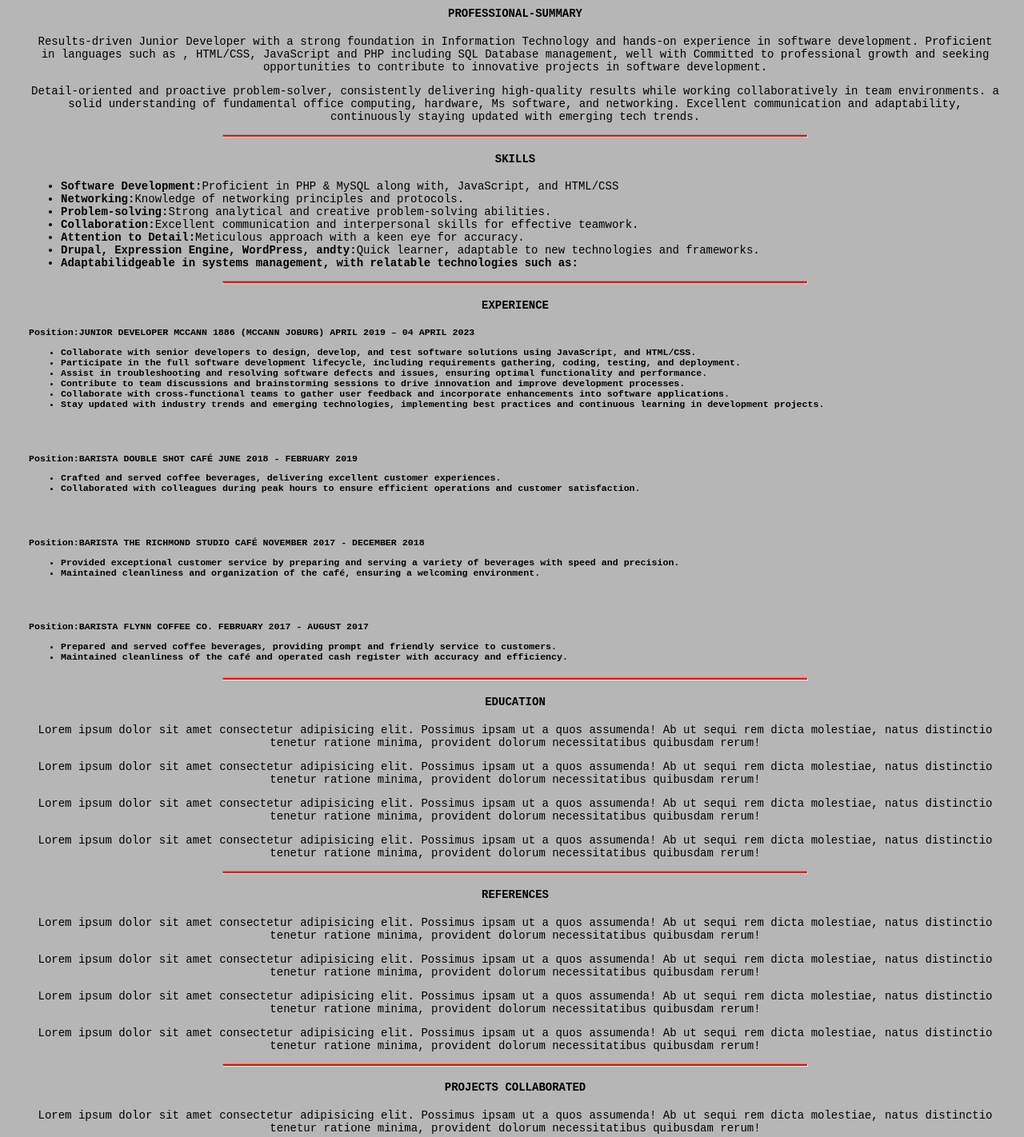
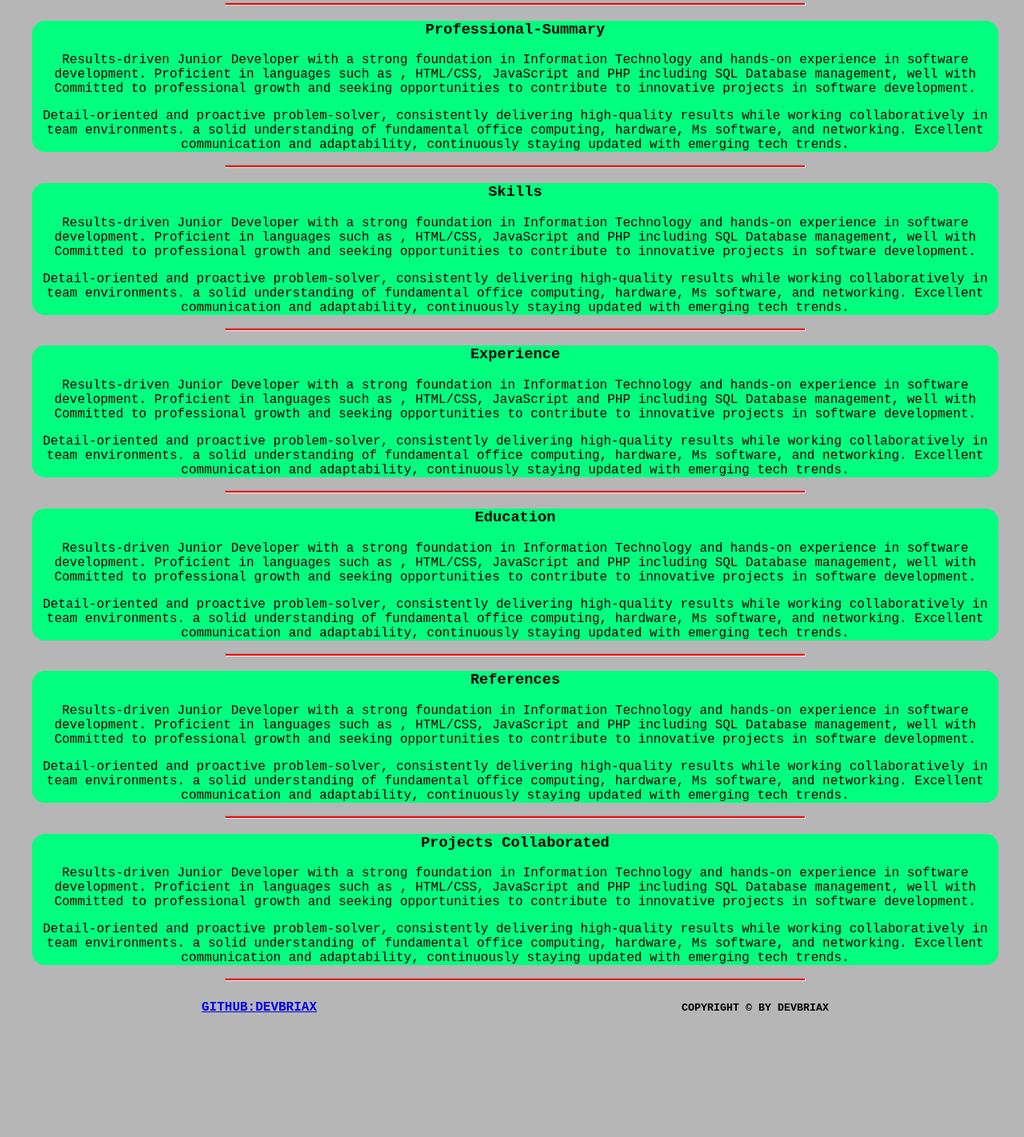
Before and after one commit to Devbriax/resume-cv, a plain HTML site: page Resume.html in a window 1280 px wide. Shown: the part 80-1502 px from the top of the page at 80% size. After the commit the page ends 1365 px from the top, so only its background shows below. Drawn offline with Linux system fonts and the light colour scheme.

Commit message:
Updates implemented on the Resume webpage.
Signed-off-by: Brian Mabaso <mbazolethu631@gmail.com>

```diff
--- a/Resume.html
+++ b/Resume.html
@@ -1,34 +1,39 @@
 <!DOCTYPE html>
 <html lang="en">
+
   <head>
     <meta charset="UTF-8">
     <meta name="viewport" content="width=device-width, initial-scale=1.0">
     <title>Resume | BJL</title>
     <link type="text/css" rel="stylesheet" href="assets/css/styles.css">
   </head>
+
   <body>
     <div id="container">
       <!--- Title Section --->
-      <header class="main-heading">
-        <h3>Brian Mabaso</h3>
-        <h3>Junior Web Developer</h3>
-        <h3>Email: mbrianlethu@gmail.com</h3>
-        <h3>Phone: 066 217 4026</h3>
+      <header class="main-heading"> <!-- Consider making them hover -->
+        <h2>Brian Mabaso</h2>
+        <h2>Junior Web Developer</h2>
+        <h2>Email: mbrianlethu@gmail.com</h2>
+        <h2>Phone: 066 217 4026</h2>
       </header>
       <!--- End Title Section --->
 
       <!-- Main-Content -->
       <section class="main-content">
-        <div id="prof">
+        <div id="article-section">
           <hr />
-
-          <h4>Professional-Summary</h4>
+          <article>
+            <h3>Professional-Summary</h3>
             <p>
-            Results-driven Junior Developer with a strong foundation in Information Technology and hands-on experience in
+              Results-driven Junior Developer with a strong foundation in Information Technology and hands-on experience
+              in
               software
-            development. Proficient in languages such as , HTML/CSS, JavaScript and PHP including SQL Database management,
+              development. Proficient in languages such as , HTML/CSS, JavaScript and PHP including SQL Database
+              management,
               well with
-            Committed to professional growth and seeking opportunities to contribute to innovative projects in software
+              Committed to professional growth and seeking opportunities to contribute to innovative projects in
+              software
               development.
             </p>
             <p>
@@ -38,125 +43,127 @@
               Excellent communication and adaptability, continuously staying updated with emerging tech trends.
             </p>
 
-          <hr />
-
-          <h4>Skills</h4>
-          <ul>
-            <li><strong>Software Development:</strong>Proficient in PHP & MySQL along with, JavaScript, and HTML/CSS</li>
-            <li><strong>Networking:</strong>Knowledge of networking principles and protocols.</li>
-            <li><strong>Problem-solving:</strong>Strong analytical and creative problem-solving abilities.</li>
-            <li><strong>Collaboration:</strong>Excellent communication and interpersonal skills for effective teamwork.</li>
-            <li><strong>Attention to Detail:</strong>Meticulous approach with a keen eye for accuracy.</li>
-            <li><strong>Drupal, Expression Engine, WordPress, andty:</strong>Quick learner, adaptable to new technologies and
-              frameworks.</li>
-            <li><strong>Adaptabilidgeable in systems management, with relatable technologies such as:</strong></li>
-          </ul>
+          </article>
 
           <hr />
 
-          <h4>Experience</h4>
           <article>
-            <h5>Position:JUNIOR DEVELOPER
-            MCCANN 1886 (MCCANN JOBURG)
-            APRIL 2019 – 04 APRIL 2023</5h>
-              <br />
-              <ul>
-                <li>Collaborate with senior developers to design, develop, and test software solutions using JavaScript, and HTML/CSS.</li>
-                <li>Participate in the full software development lifecycle, including requirements gathering, coding, testing, and
-                deployment.</li>
-                <li>Assist in troubleshooting and resolving software defects and issues, ensuring optimal functionality and performance.</li>
-                <li>Contribute to team discussions and brainstorming sessions to drive innovation and improve development processes.</li>
-                <li>Collaborate with cross-functional teams to gather user feedback and incorporate enhancements into software
-                applications.</li>
-                <li>Stay updated with industry trends and emerging technologies, implementing best practices and continuous learning in
-                development projects.</li>
-              </ul>
-          </article><br>
+            <h3>Skills</h3>
+            <p>
+              Results-driven Junior Developer with a strong foundation in Information Technology and hands-on experience
+              in
+              software
+              development. Proficient in languages such as , HTML/CSS, JavaScript and PHP including SQL Database
+              management,
+              well with
+              Committed to professional growth and seeking opportunities to contribute to innovative projects in
+              software
+              development.
+            </p>
+            <p>
+              Detail-oriented and proactive problem-solver, consistently delivering high-quality results while working
+              collaboratively in team environments.
+              a solid understanding of fundamental office computing, hardware, Ms software, and networking.
+              Excellent communication and adaptability, continuously staying updated with emerging tech trends.
+            </p>
 
-          <article>
-            <h5>Position:BARISTA DOUBLE SHOT CAFÉ JUNE 2018 - FEBRUARY 2019</5h>
-              <br />
-              <ul>
-                <li>Crafted and served coffee beverages, delivering excellent customer experiences.</li>
-                <li>Collaborated with colleagues during peak hours to ensure efficient operations and customer satisfaction.</li>
-              </ul>
-          </article><br>
-
-          <article>
-            <h5>Position:BARISTA THE RICHMOND STUDIO CAFÉ NOVEMBER 2017 - DECEMBER 2018</5h>
-              <br />
-              <ul>
-                <li>Provided exceptional customer service by preparing and serving a variety of beverages with speed and precision.</li>
-                <li>Maintained cleanliness and organization of the café, ensuring a welcoming environment.</li>
-              </ul>
-          </article><br>
-
-          <article>
-            <h5>Position:BARISTA FLYNN COFFEE CO. FEBRUARY 2017 - AUGUST 2017</5h>
-              <br />
-              <ul>
-                <li>Prepared and served coffee beverages, providing prompt and friendly service to customers.</li>
-                <li>Maintained cleanliness of the café and operated cash register with accuracy and efficiency.</li>
-              </ul>
           </article>
-
 
           <hr />
 
-          <h4>Education</h4>
+          <article>
+            <h3>Experience</h3>
             <p>
-            Lorem ipsum dolor sit amet consectetur adipisicing elit.
-            Possimus ipsam ut a quos assumenda! Ab ut sequi rem dicta molestiae,
-            natus distinctio tenetur ratione minima, provident dolorum necessitatibus quibusdam rerum!
+              Results-driven Junior Developer with a strong foundation in Information Technology and hands-on experience
+              in
+              software
+              development. Proficient in languages such as , HTML/CSS, JavaScript and PHP including SQL Database
+              management,
+              well with
+              Committed to professional growth and seeking opportunities to contribute to innovative projects in
+              software
+              development.
             </p>
             <p>
-            Lorem ipsum dolor sit amet consectetur adipisicing elit.
-            Possimus ipsam ut a quos assumenda! Ab ut sequi rem dicta molestiae,
-            natus distinctio tenetur ratione minima, provident dolorum necessitatibus quibusdam rerum!
+              Detail-oriented and proactive problem-solver, consistently delivering high-quality results while working
+              collaboratively in team environments.
+              a solid understanding of fundamental office computing, hardware, Ms software, and networking.
+              Excellent communication and adaptability, continuously staying updated with emerging tech trends.
             </p>
-          <p>
-            Lorem ipsum dolor sit amet consectetur adipisicing elit.
-            Possimus ipsam ut a quos assumenda! Ab ut sequi rem dicta molestiae,
-            natus distinctio tenetur ratione minima, provident dolorum necessitatibus quibusdam rerum!
-          </p>
-          <p>
-            Lorem ipsum dolor sit amet consectetur adipisicing elit.
-            Possimus ipsam ut a quos assumenda! Ab ut sequi rem dicta molestiae,
-            natus distinctio tenetur ratione minima, provident dolorum necessitatibus quibusdam rerum!
-          </p>
+
+          </article>
 
           <hr />
 
-          <h4>References</h4>
+          <article>
+            <h3>Education</h3>
             <p>
-            Lorem ipsum dolor sit amet consectetur adipisicing elit.
-            Possimus ipsam ut a quos assumenda! Ab ut sequi rem dicta molestiae,
-            natus distinctio tenetur ratione minima, provident dolorum necessitatibus quibusdam rerum!
+              Results-driven Junior Developer with a strong foundation in Information Technology and hands-on experience
+              in
+              software
+              development. Proficient in languages such as , HTML/CSS, JavaScript and PHP including SQL Database
+              management,
+              well with
+              Committed to professional growth and seeking opportunities to contribute to innovative projects in
+              software
+              development.
             </p>
             <p>
-            Lorem ipsum dolor sit amet consectetur adipisicing elit.
-            Possimus ipsam ut a quos assumenda! Ab ut sequi rem dicta molestiae,
-            natus distinctio tenetur ratione minima, provident dolorum necessitatibus quibusdam rerum!
+              Detail-oriented and proactive problem-solver, consistently delivering high-quality results while working
+              collaboratively in team environments.
+              a solid understanding of fundamental office computing, hardware, Ms software, and networking.
+              Excellent communication and adaptability, continuously staying updated with emerging tech trends.
             </p>
-          <p>
-            Lorem ipsum dolor sit amet consectetur adipisicing elit.
-            Possimus ipsam ut a quos assumenda! Ab ut sequi rem dicta molestiae,
-            natus distinctio tenetur ratione minima, provident dolorum necessitatibus quibusdam rerum!
-          </p>
-          <p>
-            Lorem ipsum dolor sit amet consectetur adipisicing elit.
-            Possimus ipsam ut a quos assumenda! Ab ut sequi rem dicta molestiae,
-            natus distinctio tenetur ratione minima, provident dolorum necessitatibus quibusdam rerum!
-          </p>
+
+          </article>
 
           <hr />
 
-          <h4>Projects Collaborated</h4>
+          <article>
+            <h3>References</h3>
             <p>
-            Lorem ipsum dolor sit amet consectetur adipisicing elit.
-            Possimus ipsam ut a quos assumenda! Ab ut sequi rem dicta molestiae,
-            natus distinctio tenetur ratione minima, provident dolorum necessitatibus quibusdam rerum!
+              Results-driven Junior Developer with a strong foundation in Information Technology and hands-on experience
+              in
+              software
+              development. Proficient in languages such as , HTML/CSS, JavaScript and PHP including SQL Database
+              management,
+              well with
+              Committed to professional growth and seeking opportunities to contribute to innovative projects in
+              software
+              development.
             </p>
+            <p>
+              Detail-oriented and proactive problem-solver, consistently delivering high-quality results while working
+              collaboratively in team environments.
+              a solid understanding of fundamental office computing, hardware, Ms software, and networking.
+              Excellent communication and adaptability, continuously staying updated with emerging tech trends.
+            </p>
+
+          </article>
+
+          <hr />
+
+          <article>
+            <h3>Projects Collaborated</h3>
+            <p>
+              Results-driven Junior Developer with a strong foundation in Information Technology and hands-on experience
+              in
+              software
+              development. Proficient in languages such as , HTML/CSS, JavaScript and PHP including SQL Database
+              management,
+              well with
+              Committed to professional growth and seeking opportunities to contribute to innovative projects in
+              software
+              development.
+            </p>
+            <p>
+              Detail-oriented and proactive problem-solver, consistently delivering high-quality results while working
+              collaboratively in team environments.
+              a solid understanding of fundamental office computing, hardware, Ms software, and networking.
+              Excellent communication and adaptability, continuously staying updated with emerging tech trends.
+            </p>
+
+          </article>
 
           <hr />
 
@@ -177,4 +184,5 @@
       <!-- Contact Links Section -->
     </div>
   </body>
+
 </html>
--- a/assets/css/styles.css
+++ b/assets/css/styles.css
@@ -1,7 +1,7 @@
 /************** Resume Styles **************/
 body {
   font-family: monospace, 'Courier New', Courier;
-  font-size: 14px;
+  font-size: 16px;
   background-color: #b6b6b6;
   max-width: 800px;
   width: 80%;
@@ -12,9 +12,13 @@ body {
   display: flex;
   justify-content: space-evenly;
   text-transform: uppercase;
+  background-color: springgreen;
+  border-radius: 1em;
   padding-left: 1em;
   padding-right: 1em;
 }
+
+.main-heading h2 {}
 
 /*********** End Title-Section ***********/
 
@@ -36,12 +40,21 @@ hr {
   height: 2px;
 }
 
-#prof {
+#article-section {
   padding-left: 2em;
   padding-right: 2em;
 }
 
 p {
+  text-align: center;
+}
+
+article {
+  background-color: springgreen;
+  border-radius: 1em;
+}
+
+article h3 {
   text-align: center;
 }
 
@@ -51,10 +64,12 @@ p {
 
 /************* Contact links Section ************/
 .first-footer {
+  font-weight: bold;
   display: flex;
   text-transform: uppercase;
   justify-content: space-evenly;
   padding: 1em;
 }
 
+first-footer a
 /************* End Contact links Section *******/
```
Also changed, not shown: 1 other file. Lines whose indentation alone changed are shown as unchanged.
